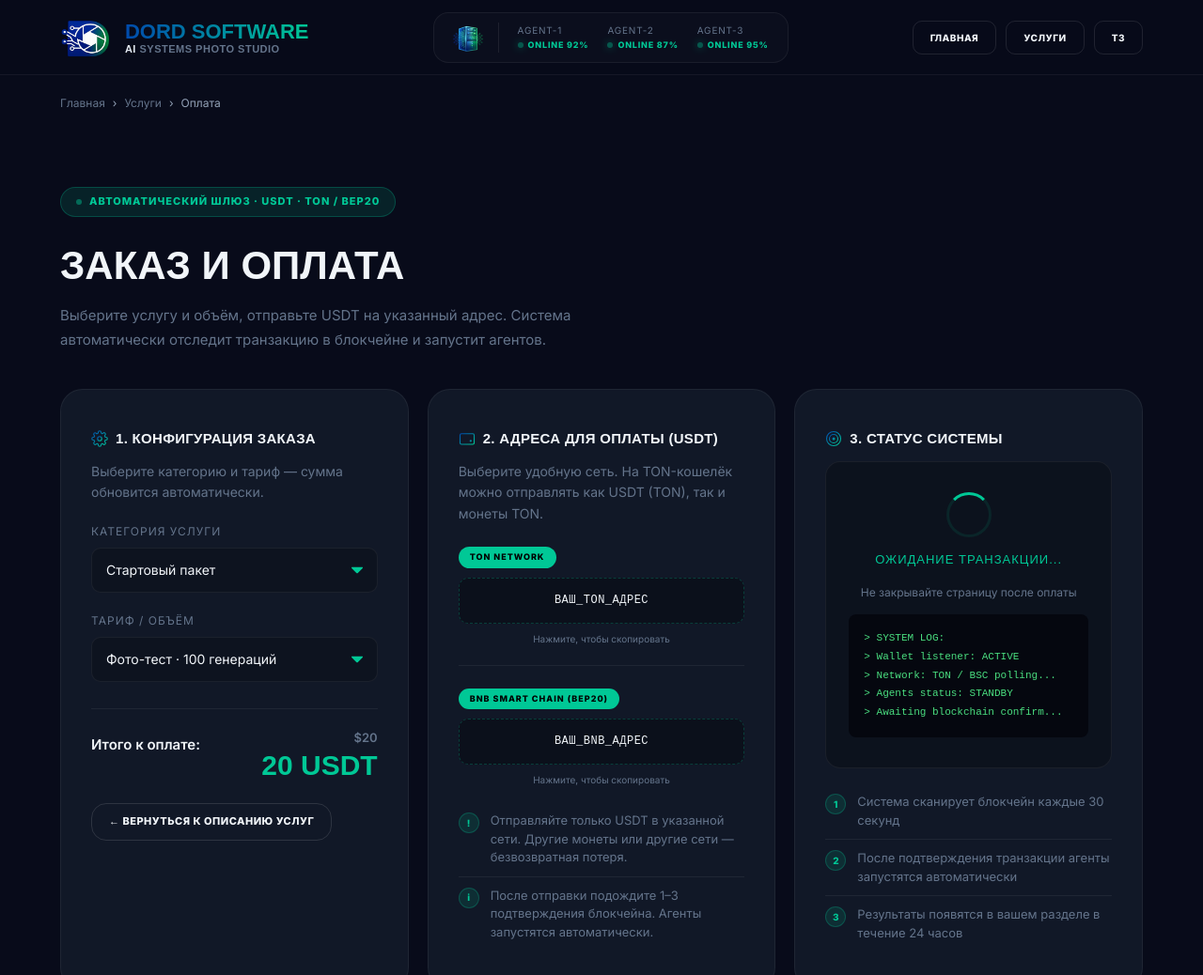
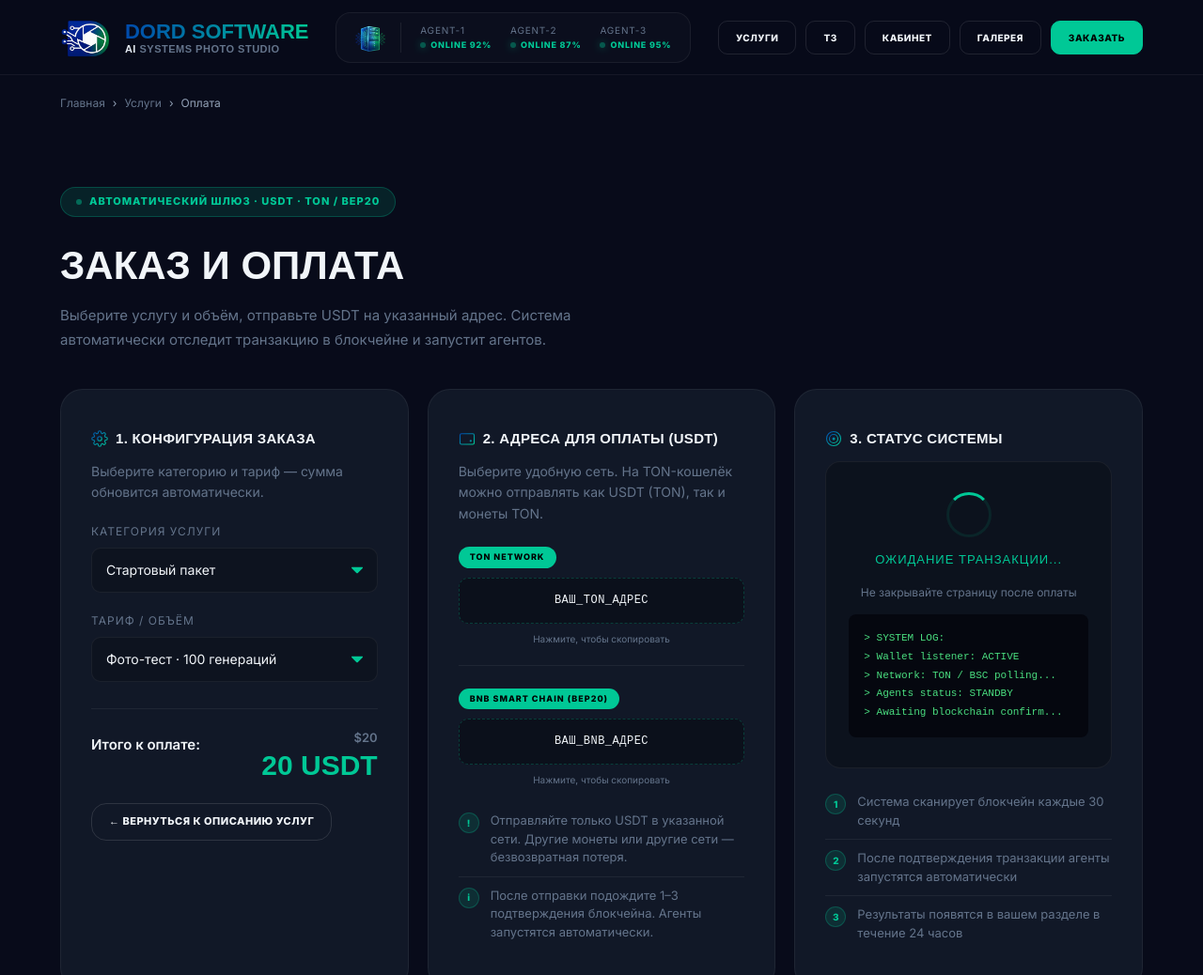
Before and after one commit to dordyak-design/Dord-app, a plain HTML site: page crypto.html in a window 1280 px wide. Shown: the top 1038 px of the page at 94% size. Drawn offline with Linux system fonts and the light colour scheme; a web font is replaced by a local one.

Commit message:
Add navigation links for dashboard, gallery, and order

```diff
--- a/crypto.html
+++ b/crypto.html
@@ -244,9 +244,11 @@
         </div>
 
         <nav>
-            <a href="index.html" class="nav-btn">Главная</a>
             <a href="services.html" class="nav-btn">Услуги</a>
             <a href="prompt.html" class="nav-btn">ТЗ</a>
+            <a href="dashboard.html" class="nav-btn">Кабинет</a>
+            <a href="gallery.html" class="nav-btn">Галерея</a>
+            <a href="crypto.html" class="nav-btn cta">Заказать</a>
         </nav>
     </header>
 
```
